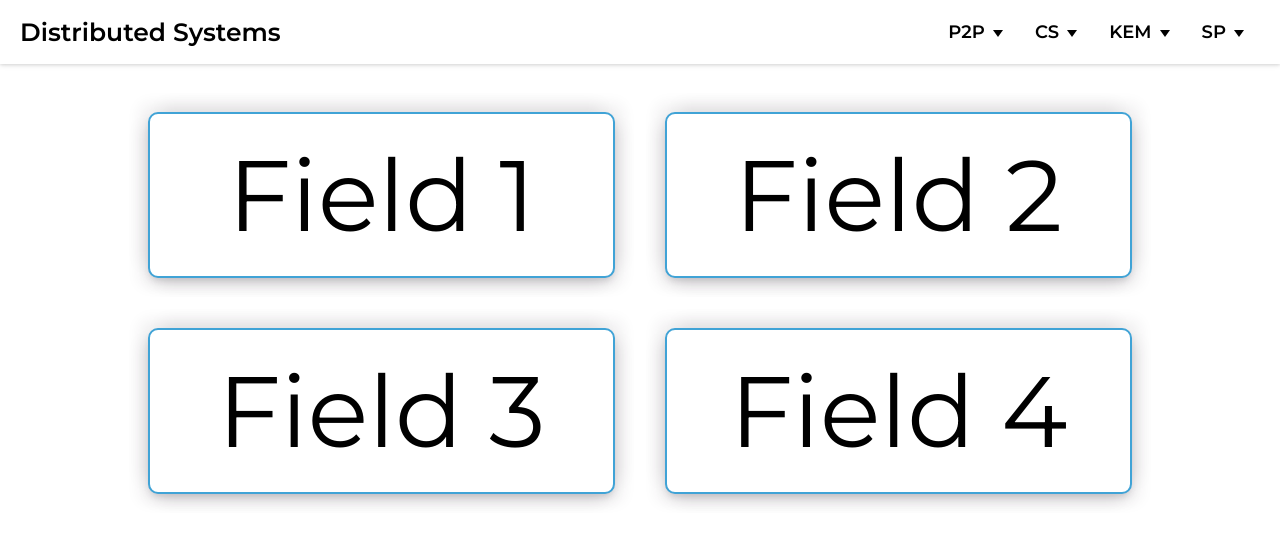
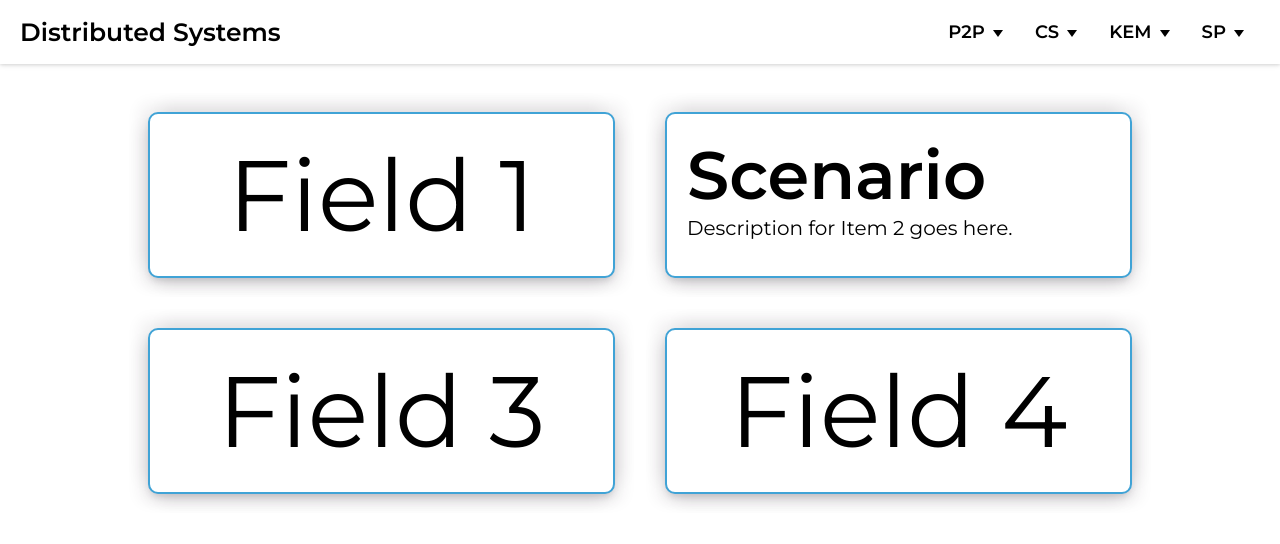
Before and after one commit to ukalto/Bachelorproject, a React (Create React App) app: page /berkeley in a window 1280 px wide. Shown: the top 544 px of the page. Built offline with nearby package versions, Linux system fonts and the light colour scheme.

Commit message:
added scenario field and data.json

```diff
--- a/package.json
+++ b/package.json
@@ -1,5 +1,5 @@
 {
-  "name": "Bachelorproject",
+  "name": "bachelorproject",
   "version": "0.1.0",
   "private": true,
   "dependencies": {
--- /dev/null
+++ b/src/assets/data.json
@@ -0,0 +1,76 @@
+{
+  "data": [
+    {
+      "name": "ChordSystem",
+      "details": [
+        {
+          "type": "scenario",
+          "content": "Chord systems are a crucial component of distributed computing, designed to efficiently locate and manage data in a peer-to-peer (P2P) network. They enable decentralized storage and retrieval by organizing data into a logical ring structure, ensuring fault tolerance and scalability. Chord systems simplify data distribution across nodes, making them essential for robust and resilient P2P networks, where nodes collaborate to share resources and information."
+        }
+      ]
+    },
+    {
+      "name": "Berkeley",
+      "details": [
+        {
+          "type": "scenario",
+          "content": "Description for Item 2 goes here."
+        }
+      ]
+    },
+    {
+      "name": "CryptoSystem",
+      "details": [
+        {
+          "type": "scenario",
+          "content": "A brief scenario of Item 3."
+        }
+      ]
+    },
+    {
+      "name": "DiffieHellman",
+      "details": [
+        {
+          "type": "scenario",
+          "content": "A brief scenario of Item 3."
+        }
+      ]
+    },
+    {
+      "name": "Greedy",
+      "details": [
+        {
+          "type": "scenario",
+          "content": "A brief scenario of Item 3."
+        }
+      ]
+    },
+    {
+      "name": "Kademlia",
+      "details": [
+        {
+          "type": "scenario",
+          "content": "A brief scenario of Item 3."
+        }
+      ]
+    },
+    {
+      "name": "LamportsLogicalClocks",
+      "details": [
+        {
+          "type": "scenario",
+          "content": "A brief scenario of Item 3."
+        }
+      ]
+    },
+    {
+      "name": "VectorClock",
+      "details": [
+        {
+          "type": "scenario",
+          "content": "A brief scenario of Item 3."
+        }
+      ]
+    }
+  ]
+}
--- /dev/null
+++ b/src/components/body/MainComponents.js
@@ -0,0 +1,36 @@
+import styled from "styled-components";
+import data from '../../assets/data.json'
+
+export const FieldGrid = styled.div`
+  display: grid;
+  grid-template-columns: repeat(2, 1fr);
+  gap: 50px;
+`;
+
+export const Field = styled.button`
+  width: 100%;
+  padding: 20px;
+  font-size: 100px;
+  background-color: var(---primary); /* Make sure to define these variables in your CSS */
+  border-radius: 10px;
+  border: solid 2px var(---secondary);
+  color: var(---tertiary);
+  box-shadow: -10px -10px 15px -3px rgba(46, 41, 51, 0.08),
+    10px -10px 15px -3px rgba(46, 41, 51, 0.08),
+  -10px 10px 15px -3px rgba(46, 41, 51, 0.08),
+  10px 10px 15px -3px rgba(46, 41, 51, 0.08),
+  0 10px 15px -3px rgba(46, 41, 51, 0.08),
+  0 4px 6px -2px rgba(71, 63, 79, 0.16);
+  cursor: pointer;
+`;
+
+export function getScenario(details, type) {
+    const systemDetails = data.data.find(item => item.name === details);
+    if (systemDetails) {
+        const scenarioItem = systemDetails.details.find(item => item.type === type);
+        if (scenarioItem) {
+            return scenarioItem.content;
+        }
+    }
+    return "";
+}
--- /dev/null
+++ b/src/components/body/Scenario.js
@@ -0,0 +1,35 @@
+import styled from "styled-components";
+
+export const Scenario = ({scenario}) => {
+    return (
+        <FieldContainer>
+            <h6>Scenario</h6>
+            <FieldText>
+                {scenario}
+            </FieldText>
+        </FieldContainer>
+    );
+};
+
+const FieldContainer = styled.div`
+  width: 100%;
+  padding: 20px;
+  font-size: 100px;
+  background-color: var(---primary); /* Make sure to define these variables in your CSS */
+  border-radius: 10px;
+  border: solid 2px var(---secondary);
+  color: var(---tertiary);
+  box-shadow: -10px -10px 15px -3px rgba(46, 41, 51, 0.08),
+    10px -10px 15px -3px rgba(46, 41, 51, 0.08),
+  -10px 10px 15px -3px rgba(46, 41, 51, 0.08),
+  10px 10px 15px -3px rgba(46, 41, 51, 0.08),
+  0 10px 15px -3px rgba(46, 41, 51, 0.08),
+  0 4px 6px -2px rgba(71, 63, 79, 0.16);
+  cursor: pointer;
+`;
+
+const FieldText = styled.div`
+  font-size: 20px;
+  margin: 0;
+  text-align: justify;
+`;
--- a/src/routes/berkeley/Berkeley.js
+++ b/src/routes/berkeley/Berkeley.js
@@ -1,38 +1,17 @@
 import React from 'react';
 import styled from "styled-components";
+import {FieldGrid, Field, getScenario} from '../../components/body/MainComponents';
+import {Scenario} from "../../components/body/Scenario";
 
 const Berkeley = () => {
   return (
       <FieldGrid>
         <Field>Field 1</Field>
-        <Field>Field 2</Field>
-        <Field>Field 3</Field>
+          <Scenario scenario = {getScenario("Berkeley", "scenario")}/>
+          <Field>Field 3</Field>
         <Field>Field 4</Field>
       </FieldGrid>
   );
 };
 
 export default Berkeley;
-
-const FieldGrid = styled.div`
-  display: grid;
-  grid-template-columns: repeat(2, 1fr);
-  gap: 50px;
-`;
-
-const Field = styled.button`
-  width: 100%;
-  padding: 20px;
-  font-size: 100px;
-  background-color: var(---primary); /* Make sure to define these variables in your CSS */
-  border-radius: 10px;
-  border: solid 2px var(---secondary);
-  color: var(---tertiary);
-  box-shadow: -10px -10px 15px -3px rgba(46, 41, 51, 0.08),
-    10px -10px 15px -3px rgba(46, 41, 51, 0.08),
-  -10px 10px 15px -3px rgba(46, 41, 51, 0.08),
-  10px 10px 15px -3px rgba(46, 41, 51, 0.08),
-  0 10px 15px -3px rgba(46, 41, 51, 0.08),
-  0 4px 6px -2px rgba(71, 63, 79, 0.16);
-  cursor: pointer;
-`;
--- a/src/routes/chord-system/ChordSystem.js
+++ b/src/routes/chord-system/ChordSystem.js
@@ -1,38 +1,16 @@
-import React from 'react';
 import styled from "styled-components";
+import {FieldGrid, Field, getScenario} from '../../components/body/MainComponents';
+import {Scenario} from "../../components/body/Scenario";
 
 const ChordSystem = () => {
     return (
         <FieldGrid>
-          <Field>Field 1</Field>
-          <Field>Field 2</Field>
-          <Field>Field 3</Field>
-          <Field>Field 4</Field>
+            <Field>Field 1</Field>
+            <Scenario scenario={getScenario("ChordSystem", "scenario")}/>
+            <Field>Field 3</Field>
+            <Field>Field 4</Field>
         </FieldGrid>
     );
 };
 
 export default ChordSystem;
-
-const FieldGrid = styled.div`
-  display: grid;
-  grid-template-columns: repeat(2, 1fr);
-  gap: 50px;
-`;
-
-const Field = styled.button`
-  width: 100%;
-  padding: 20px;
-  font-size: 100px;
-  background-color: var(---primary); /* Make sure to define these variables in your CSS */
-  border-radius: 10px;
-  border: solid 2px var(---secondary);
-  color: var(---tertiary);
-  box-shadow: -10px -10px 15px -3px rgba(46, 41, 51, 0.08),
-    10px -10px 15px -3px rgba(46, 41, 51, 0.08),
-  -10px 10px 15px -3px rgba(46, 41, 51, 0.08),
-  10px 10px 15px -3px rgba(46, 41, 51, 0.08),
-  0 10px 15px -3px rgba(46, 41, 51, 0.08),
-  0 4px 6px -2px rgba(71, 63, 79, 0.16);
-  cursor: pointer;
-`;
--- a/src/routes/crypto-system/CryptoSystem.js
+++ b/src/routes/crypto-system/CryptoSystem.js
@@ -1,38 +1,17 @@
 import React from 'react';
 import styled from "styled-components";
+import {FieldGrid, Field, getScenario} from '../../components/body/MainComponents';
+import {Scenario} from "../../components/body/Scenario";
 
 const CryptoSystem = () => {
   return (
       <FieldGrid>
-        <Field>Field 1</Field>
-        <Field>Field 2</Field>
-        <Field>Field 3</Field>
-        <Field>Field 4</Field>
+          <Field>Field 1</Field>
+          <Scenario scenario = {getScenario("CryptoSystem", "scenario")}/>
+          <Field>Field 3</Field>
+          <Field>Field 4</Field>
       </FieldGrid>
   );
 };
 
 export default CryptoSystem;
-
-const FieldGrid = styled.div`
-  display: grid;
-  grid-template-columns: repeat(2, 1fr);
-  gap: 50px;
-`;
-
-const Field = styled.button`
-  width: 100%;
-  padding: 20px;
-  font-size: 100px;
-  background-color: var(---primary); /* Make sure to define these variables in your CSS */
-  border-radius: 10px;
-  border: solid 2px var(---secondary);
-  color: var(---tertiary);
-  box-shadow: -10px -10px 15px -3px rgba(46, 41, 51, 0.08),
-    10px -10px 15px -3px rgba(46, 41, 51, 0.08),
-  -10px 10px 15px -3px rgba(46, 41, 51, 0.08),
-  10px 10px 15px -3px rgba(46, 41, 51, 0.08),
-  0 10px 15px -3px rgba(46, 41, 51, 0.08),
-  0 4px 6px -2px rgba(71, 63, 79, 0.16);
-  cursor: pointer;
-`;
--- a/src/routes/diffie-hellman/DiffieHellman.js
+++ b/src/routes/diffie-hellman/DiffieHellman.js
@@ -1,11 +1,13 @@
 import React from 'react';
 import styled from "styled-components";
+import {FieldGrid, Field, getScenario} from '../../components/body/MainComponents';
+import {Scenario} from "../../components/body/Scenario";
 
 const DiffieHellman = () => {
     return (
         <FieldGrid>
             <Field>Field 1</Field>
-            <Field>Field 2</Field>
+            <Scenario scenario = {getScenario("DiffieHellman", "scenario")}/>
             <Field>Field 3</Field>
             <Field>Field 4</Field>
         </FieldGrid>
@@ -13,26 +15,3 @@ const DiffieHellman = () => {
 };
 
 export default DiffieHellman;
-
-const FieldGrid = styled.div`
-  display: grid;
-  grid-template-columns: repeat(2, 1fr);
-  gap: 50px;
-`;
-
-const Field = styled.button`
-  width: 100%;
-  padding: 20px;
-  font-size: 100px;
-  background-color: var(---primary); /* Make sure to define these variables in your CSS */
-  border-radius: 10px;
-  border: solid 2px var(---secondary);
-  color: var(---tertiary);
-  box-shadow: -10px -10px 15px -3px rgba(46, 41, 51, 0.08),
-    10px -10px 15px -3px rgba(46, 41, 51, 0.08),
-  -10px 10px 15px -3px rgba(46, 41, 51, 0.08),
-  10px 10px 15px -3px rgba(46, 41, 51, 0.08),
-  0 10px 15px -3px rgba(46, 41, 51, 0.08),
-  0 4px 6px -2px rgba(71, 63, 79, 0.16);
-  cursor: pointer;
-`;
--- a/src/routes/greedy/Greedy.js
+++ b/src/routes/greedy/Greedy.js
@@ -1,11 +1,13 @@
 import React from 'react';
 import styled from "styled-components";
+import {FieldGrid, Field, getScenario} from '../../components/body/MainComponents';
+import {Scenario} from "../../components/body/Scenario";
 
 const Greedy = () => {
     return (
         <FieldGrid>
             <Field>Field 1</Field>
-            <Field>Field 2</Field>
+            <Scenario scenario = {getScenario("Greedy", "scenario")}/>
             <Field>Field 3</Field>
             <Field>Field 4</Field>
         </FieldGrid>
@@ -13,26 +15,3 @@ const Greedy = () => {
 };
 
 export default Greedy;
-
-const FieldGrid = styled.div`
-  display: grid;
-  grid-template-columns: repeat(2, 1fr);
-  gap: 50px;
-`;
-
-const Field = styled.button`
-  width: 100%;
-  padding: 20px;
-  font-size: 100px;
-  background-color: var(---primary); /* Make sure to define these variables in your CSS */
-  border-radius: 10px;
-  border: solid 2px var(---secondary);
-  color: var(---tertiary);
-  box-shadow: -10px -10px 15px -3px rgba(46, 41, 51, 0.08),
-    10px -10px 15px -3px rgba(46, 41, 51, 0.08),
-  -10px 10px 15px -3px rgba(46, 41, 51, 0.08),
-  10px 10px 15px -3px rgba(46, 41, 51, 0.08),
-  0 10px 15px -3px rgba(46, 41, 51, 0.08),
-  0 4px 6px -2px rgba(71, 63, 79, 0.16);
-  cursor: pointer;
-`;
--- a/src/routes/kademlia/Kademlia.js
+++ b/src/routes/kademlia/Kademlia.js
@@ -1,11 +1,13 @@
 import React from 'react';
 import styled from "styled-components";
+import {FieldGrid, Field, getScenario} from '../../components/body/MainComponents';
+import {Scenario} from "../../components/body/Scenario";
 
 const Kademlia = () => {
     return (
         <FieldGrid>
             <Field>Field 1</Field>
-            <Field>Field 2</Field>
+            <Scenario scenario = {getScenario("Kademlia", "scenario")}/>
             <Field>Field 3</Field>
             <Field>Field 4</Field>
         </FieldGrid>
@@ -13,26 +15,3 @@ const Kademlia = () => {
 };
 
 export default Kademlia;
-
-const FieldGrid = styled.div`
-  display: grid;
-  grid-template-columns: repeat(2, 1fr);
-  gap: 50px;
-`;
-
-const Field = styled.button`
-  width: 100%;
-  padding: 20px;
-  font-size: 100px;
-  background-color: var(---primary); /* Make sure to define these variables in your CSS */
-  border-radius: 10px;
-  border: solid 2px var(---secondary);
-  color: var(---tertiary);
-  box-shadow: -10px -10px 15px -3px rgba(46, 41, 51, 0.08),
-    10px -10px 15px -3px rgba(46, 41, 51, 0.08),
-  -10px 10px 15px -3px rgba(46, 41, 51, 0.08),
-  10px 10px 15px -3px rgba(46, 41, 51, 0.08),
-  0 10px 15px -3px rgba(46, 41, 51, 0.08),
-  0 4px 6px -2px rgba(71, 63, 79, 0.16);
-  cursor: pointer;
-`;
--- a/src/routes/lamports-logical-clocks/LamportsLogicalClocks.js
+++ b/src/routes/lamports-logical-clocks/LamportsLogicalClocks.js
@@ -1,11 +1,13 @@
 import React from 'react';
 import styled from "styled-components";
+import {FieldGrid, Field, getScenario} from '../../components/body/MainComponents';
+import {Scenario} from "../../components/body/Scenario";
 
 const LamportsLogicalClocks = () => {
     return (
         <FieldGrid>
             <Field>Field 1</Field>
-            <Field>Field 2</Field>
+            <Scenario scenario = {getScenario("LamportsLogicalClocks", "scenario")}/>
             <Field>Field 3</Field>
             <Field>Field 4</Field>
         </FieldGrid>
@@ -13,26 +15,3 @@ const LamportsLogicalClocks = () => {
 };
 
 export default LamportsLogicalClocks;
-
-const FieldGrid = styled.div`
-  display: grid;
-  grid-template-columns: repeat(2, 1fr);
-  gap: 50px;
-`;
-
-const Field = styled.button`
-  width: 100%;
-  padding: 20px;
-  font-size: 100px;
-  background-color: var(---primary); /* Make sure to define these variables in your CSS */
-  border-radius: 10px;
-  border: solid 2px var(---secondary);
-  color: var(---tertiary);
-  box-shadow: -10px -10px 15px -3px rgba(46, 41, 51, 0.08),
-    10px -10px 15px -3px rgba(46, 41, 51, 0.08),
-  -10px 10px 15px -3px rgba(46, 41, 51, 0.08),
-  10px 10px 15px -3px rgba(46, 41, 51, 0.08),
-  0 10px 15px -3px rgba(46, 41, 51, 0.08),
-  0 4px 6px -2px rgba(71, 63, 79, 0.16);
-  cursor: pointer;
-`;
--- a/src/routes/vector-clock/VectorClock.js
+++ b/src/routes/vector-clock/VectorClock.js
@@ -1,11 +1,12 @@
 import React from 'react';
 import styled from "styled-components";
-
+import {FieldGrid, Field, getScenario} from '../../components/body/MainComponents';
+import {Scenario} from "../../components/body/Scenario";
 const VectorClock = () => {
     return (
         <FieldGrid>
             <Field>Field 1</Field>
-            <Field>Field 2</Field>
+            <Scenario scenario = {getScenario("VectorClock", "scenario")}/>
             <Field>Field 3</Field>
             <Field>Field 4</Field>
         </FieldGrid>
@@ -13,26 +14,3 @@ const VectorClock = () => {
 };
 
 export default VectorClock;
-
-const FieldGrid = styled.div`
-  display: grid;
-  grid-template-columns: repeat(2, 1fr);
-  gap: 50px;
-`;
-
-const Field = styled.button`
-  width: 100%;
-  padding: 20px;
-  font-size: 100px;
-  background-color: var(---primary); /* Make sure to define these variables in your CSS */
-  border-radius: 10px;
-  border: solid 2px var(---secondary);
-  color: var(---tertiary);
-  box-shadow: -10px -10px 15px -3px rgba(46, 41, 51, 0.08),
-    10px -10px 15px -3px rgba(46, 41, 51, 0.08),
-  -10px 10px 15px -3px rgba(46, 41, 51, 0.08),
-  10px 10px 15px -3px rgba(46, 41, 51, 0.08),
-  0 10px 15px -3px rgba(46, 41, 51, 0.08),
-  0 4px 6px -2px rgba(71, 63, 79, 0.16);
-  cursor: pointer;
-`;
```
